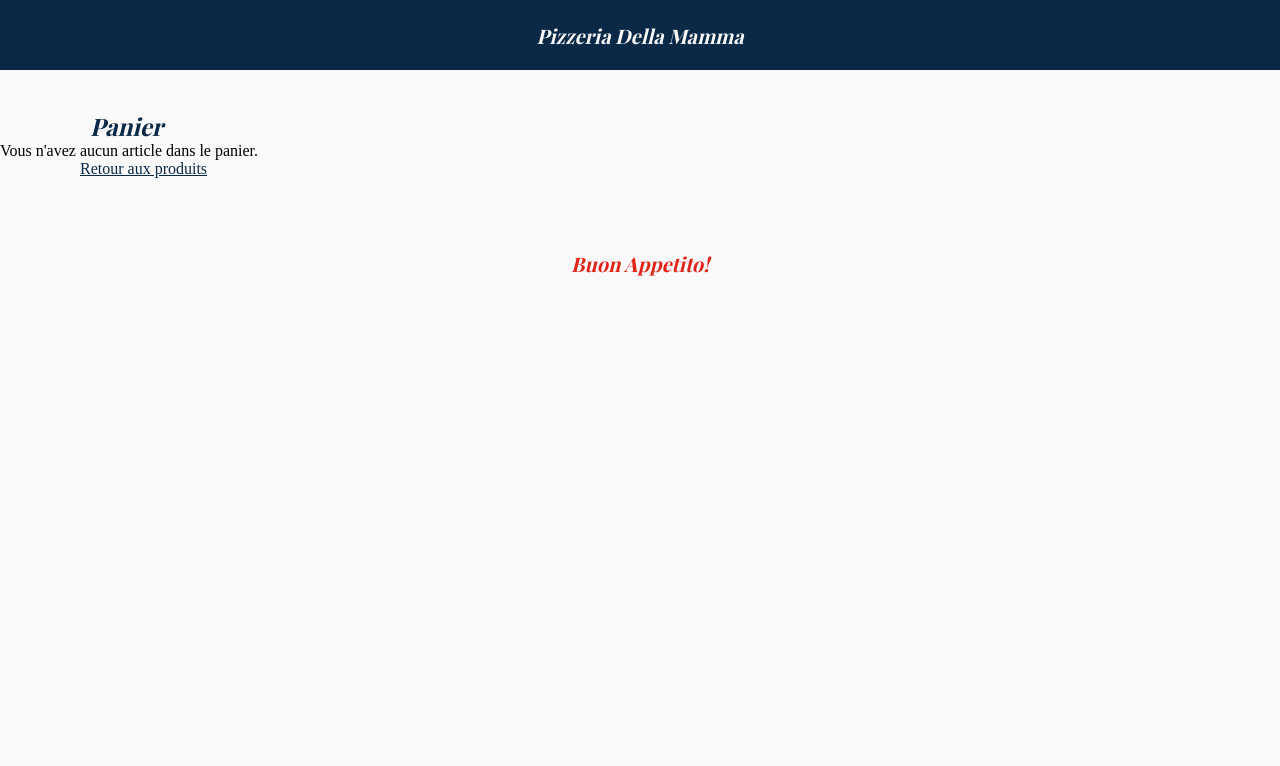
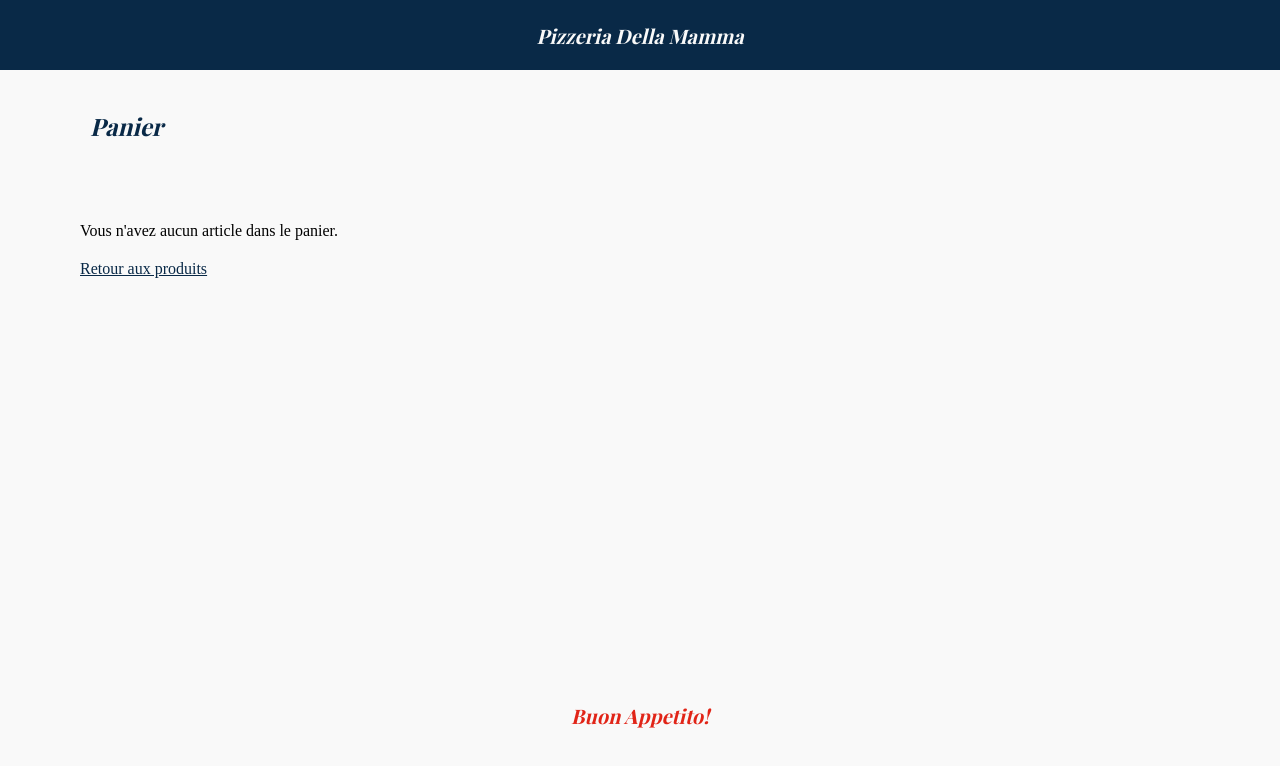
Before and after one commit to AnneGicquel/pizzeriaDellaMamma, an Angular app: page /basket in a window 1280 px wide. Shown: the top 766 px of the page. Built offline with nearby package versions, Linux system fonts and the light colour scheme; a web font is replaced by a local one.

Commit message:
positionnement footer

```diff
--- a/src/app/app.component.css
+++ b/src/app/app.component.css
@@ -0,0 +1,11 @@
+.container {
+    display: flex;
+    flex-direction: column;
+    justify-content: space-between;
+    min-height: 100vh;
+}
+
+.footer {
+    align-self: flex-end;
+    width: 100vw;
+}
--- a/src/app/app.component.html
+++ b/src/app/app.component.html
@@ -1,3 +1,9 @@
-<app-header></app-header>
-<router-outlet></router-outlet>
-<app-footer></app-footer>
+<div class="container">
+    <div>
+        <app-header></app-header>
+        <router-outlet></router-outlet>
+    </div>
+    <app-footer class="footer"></app-footer>
+
+
+</div>
--- a/src/app/pages/basket/basket.component.css
+++ b/src/app/pages/basket/basket.component.css
@@ -53,3 +53,6 @@ h2{
     margin: 20px 80px 10px 80px;
     color : red;
 }
+.emptyBasket{
+    margin: 80px 80px 20px;
+}
--- a/src/app/pages/basket/basket.component.html
+++ b/src/app/pages/basket/basket.component.html
@@ -20,7 +20,7 @@
 
 
 <ng-template #otherContent>
-    <p>Vous n'avez aucun article dans le panier.</p>
+    <p class="emptyBasket">Vous n'avez aucun article dans le panier.</p>
     <a class="retour" routerLink="/category">Retour aux produits</a>
 </ng-template>
 
```
Also changed, not shown: src/app/pages/basket/basket.component.ts (+1 -8 lines).
